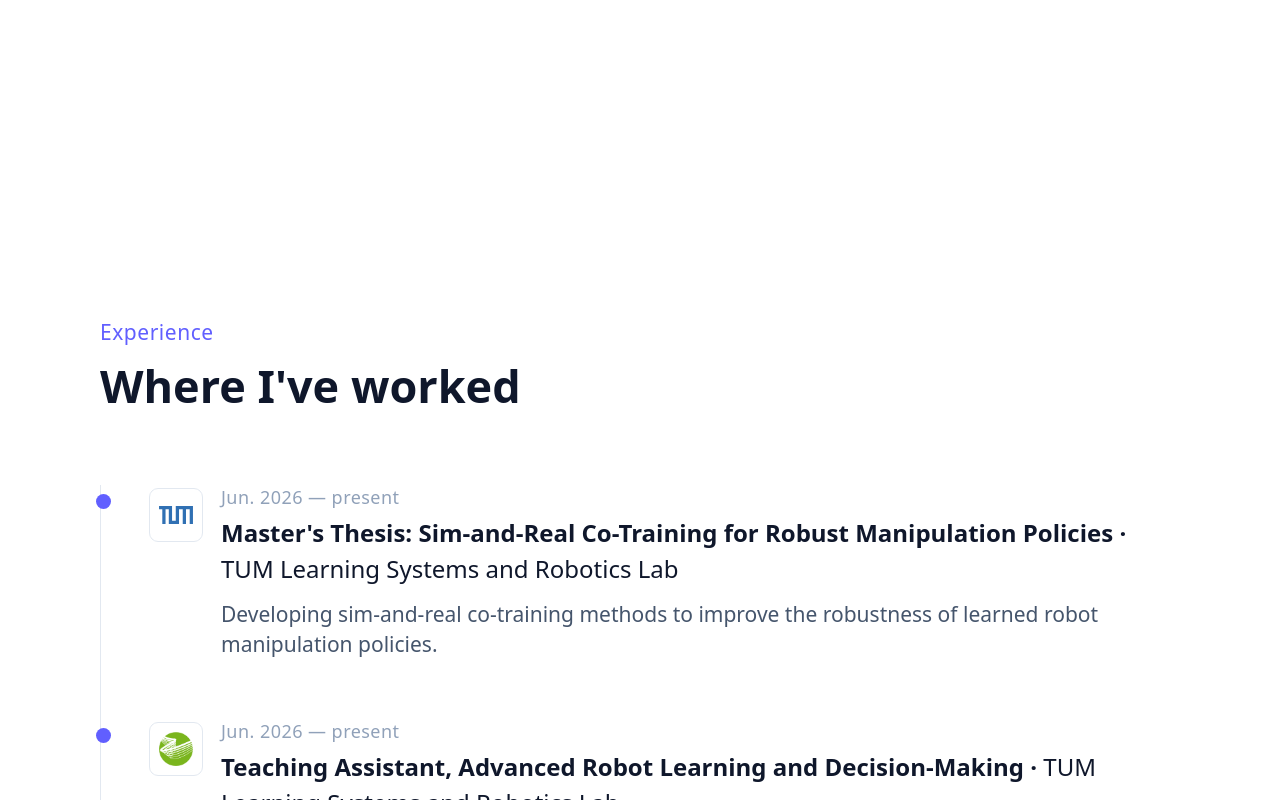
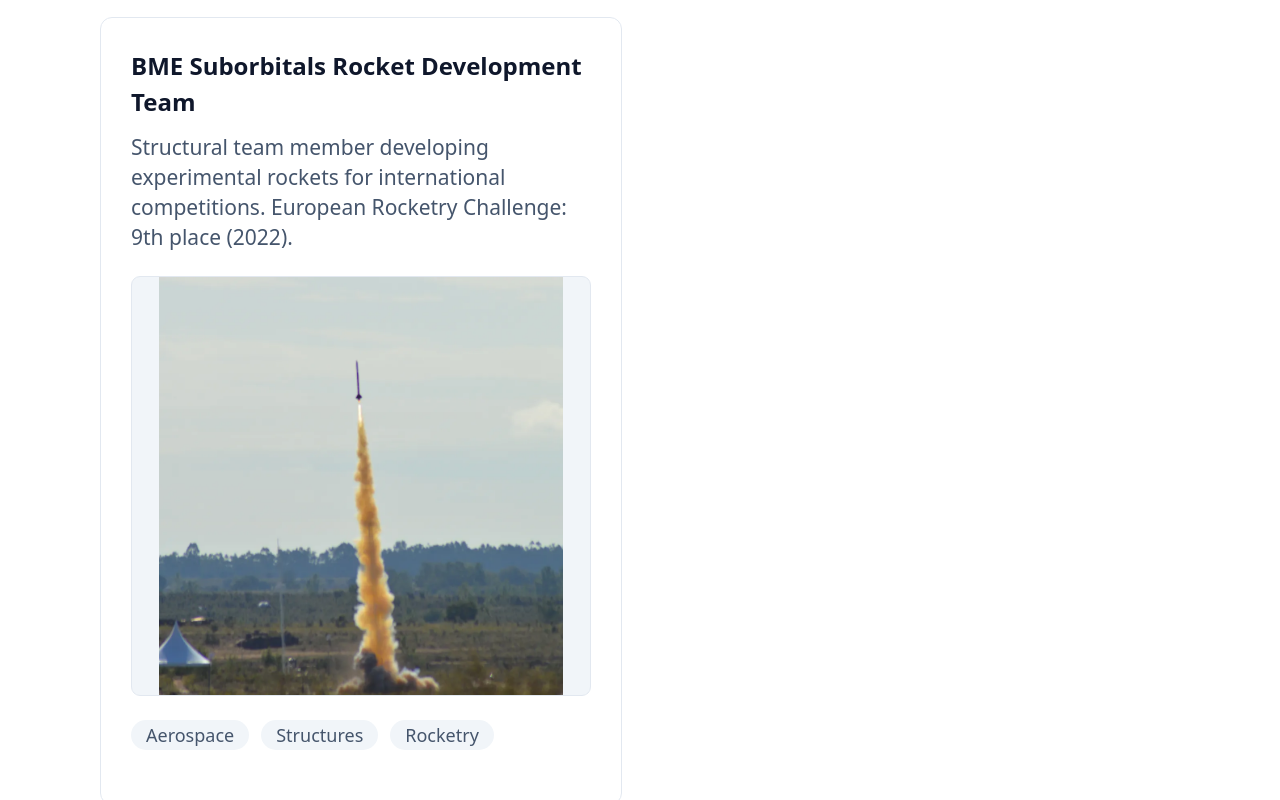
Before and after one commit to gabormarko/gabormarko.github.io, a React (Vite) app: page / in a window 1280 px wide. Shown: the part 5660-6460 px from the top of the page. Built offline with nearby package versions, Linux system fonts and the light colour scheme.

Commit message:
Add BME Suborbitals project
New project card for the rocket development team work, matching the Experience entry (Structural Team, European Rocketry Challenge 9th place 2022).

Co-Authored-By: Claude Sonnet 5 <noreply@anthropic.com>

```diff
--- a/src/components/Projects.jsx
+++ b/src/components/Projects.jsx
@@ -96,6 +96,16 @@ const PROJECTS = [
     demoLabel: 'Animations',
     paper: 'https://www.math.u-szeged.hu/polygonlap/p298.pdf',
     poster: '/projects/polygon.png',
+    videos: [],
+  },
+  {
+    title: 'BME Suborbitals Rocket Development Team',
+    description:
+      'Structural team member developing experimental rockets for international competitions. European Rocketry Challenge: 9th place (2022).',
+    tags: ['Aerospace', 'Structures', 'Rocketry'],
+    repo: null,
+    demo: null,
+    poster: '/projects/suborbitals.webp',
     videos: [],
   },
 ];
```
Also changed, not shown: public/projects/suborbitals.webp (added).
